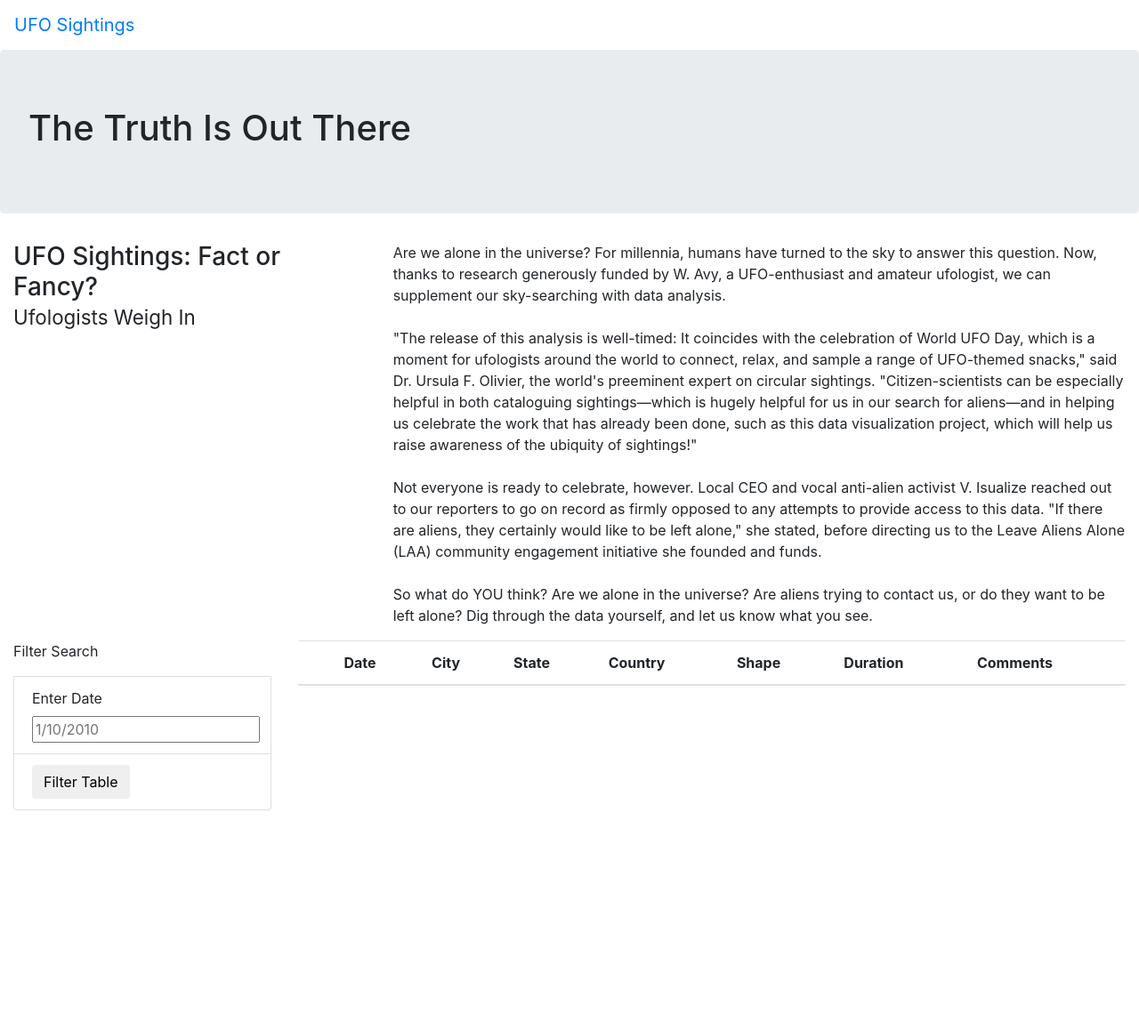
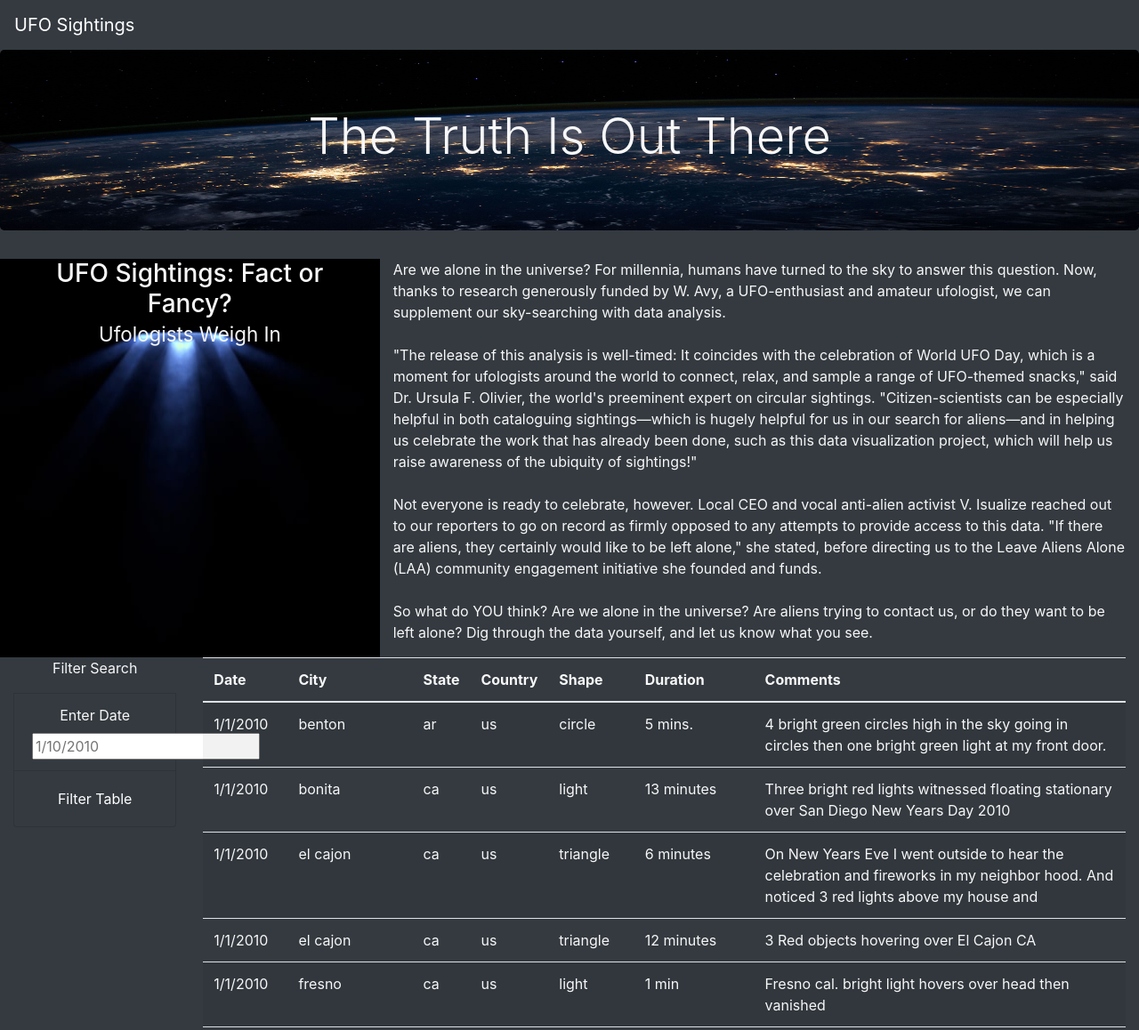
Before and after one commit to ericajini/UFOs, a plain HTML site: page index.html in a window 1280 px wide. Shown: the top 1158 px of the page at 89% size. Before the commit the page ends 911 px from the top, so only its background shows below. Drawn offline with nearby package versions, Linux system fonts and the light colour scheme.

Commit message:
saving completed module work

```diff
--- a/index.html
+++ b/index.html
@@ -13,15 +13,15 @@
     />
     <link rel="stylesheet" href="static/css/style.css">
 </head>
-<body>
+<body class="bg-dark">
     <div class="wrapper">
-        <nav class="navbar navbar-expand-lg">
+        <nav class="navbar navbar-dark bg-dark navbar-expand-lg">
             <a class="navbar-brand"
                 href="index.html">UFO Sightings</a>
         </nav>
     </div>
     <div class="jumbotron">
-        <h1>The Truth Is Out There</h1>
+        <h1 class="display-4">The Truth Is Out There</h1>
     </div>
     <div class="container-fluid">
         <div class="row">
@@ -38,30 +38,30 @@
     </div>
 </div>
 </div>
-<div class="container-fluid">
+<div class="container-fluid bg-dark">
     <div class="row">
-        <div class="col-md-3">
-            <form>
+        <div class="col-md-2">
+            <form class = "bg-dark">
                 <p>Filter Search</p>
-            </form>
-                <ul class="list-group">
+            </form >
+                <ul class="list-group bg-dark">
                 </ul>
-                <li class="list-group-item">
-                    <label for="date">Enter Date</label>
+                <li class="list-group-item bg-dark">
+                    <label class = "bg-dark" for="date">Enter Date</label>
                     <input type="text" placeholder="1/10/2010" id="datetime" />
                 </li>
-                <li class="list-group-item">
+                <li class="list-group-item bg-dark">
                     <button id="filter-btn"
                     type="button"
-                    class="btn btn-default">Filter Table</button>
+                    class="btn btn-dark">Filter Table</button>
                 </li>
 
     </div>
-        <div class="col-md-9">
+        <div class="col-md-10">
             <table class="table table-striped">
                 <thead>
                     <tr>
-                        <th>
+
                         <th>Date</th>
                         <th>City</th>
                         <th>State</th>
@@ -69,7 +69,7 @@
                         <th>Shape</th>
                         <th>Duration</th>
                         <th>Comments</th>
-                        </th>
+
                     </tr>
                 </thead>
                     <tbody></tbody>
@@ -77,5 +77,8 @@
         </div>
     </div>
   </div>
+  <script src="https://cdnjs.cloudflare.com/ajax/libs/d3/4.11.0/d3.js"></script>
+  <script src="static/js/data.js"></script>
+  <script src="static/js/app.js"></script>
 </body>
 </html>
--- a/static/css/style.css
+++ b/static/css/style.css
@@ -0,0 +1,22 @@
+body {
+    color: #f7f7f7;
+}
+.jumbotron {
+    background-image: url("../images/nasa.jpg");
+    background-size: 100% 100%;
+    text-align: center;
+}
+
+h3 {
+    text-align: center;
+}
+
+.col-md-2 {
+    text-align: center;
+}
+
+.col-md-4 {
+    background-image: url("../images/green-people.jpg");
+    background-size: 100% 100%;
+    text-align: center;
+}
```
Also changed, not shown: static/images/green-people.jpg (added), static/images/nasa.jpg (added). Lines whose indentation alone changed are shown as unchanged.
